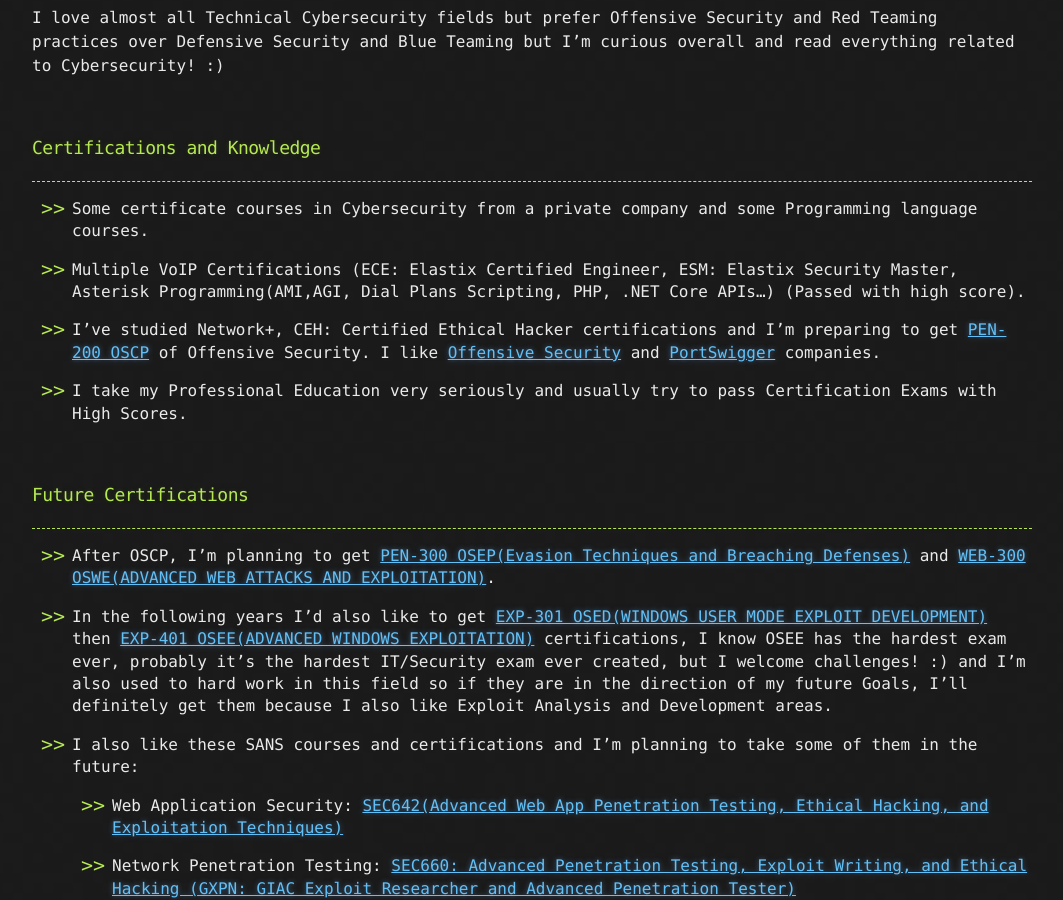
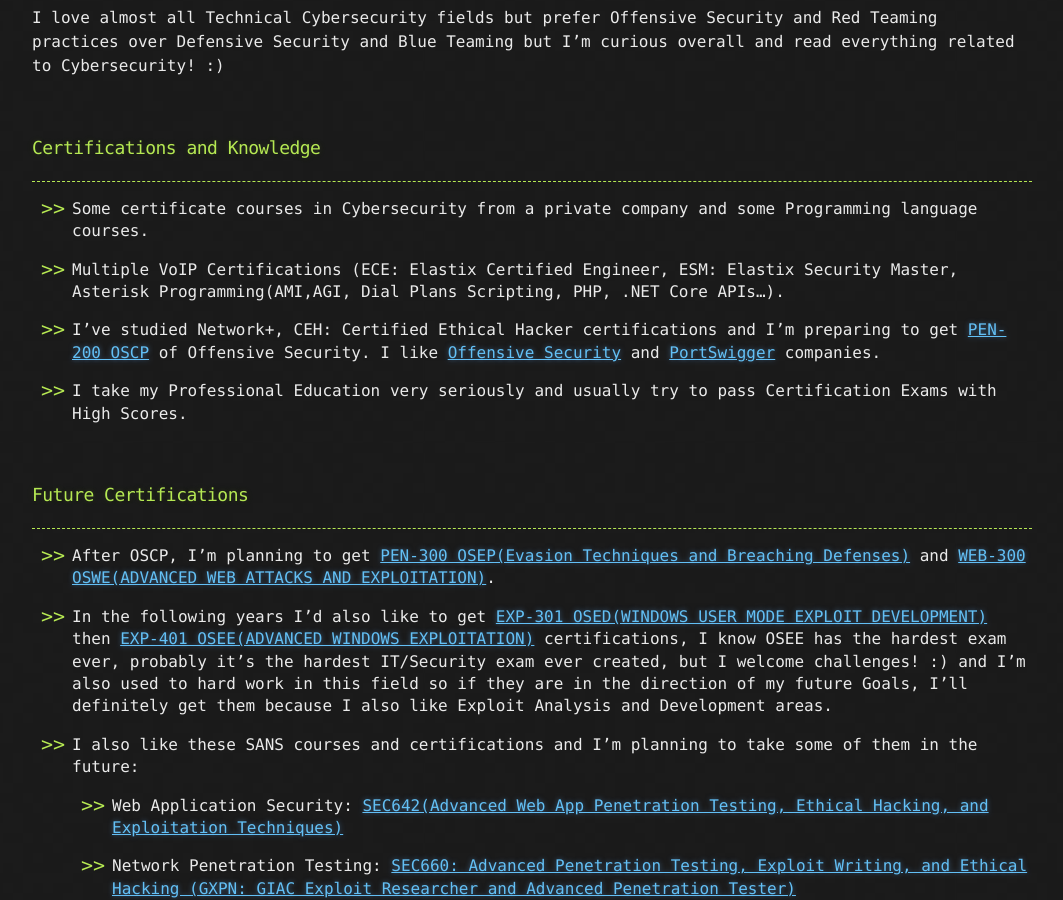
Before and after one commit to CamoCatX/camocatx.github.io, a Jekyll site: the page built from about.md, in a window 1280 px wide and 900 px high, scrolled down 1154 px. Shown: the whole window, without its empty margins (108-1171 px from the left). Built offline with Jekyll 4.4.1, drawn with Linux system fonts in a browser that asks for light colours.

Commit message:
Edit About page

```diff
--- a/about.md
+++ b/about.md
@@ -45,7 +45,7 @@ I love almost all Technical Cybersecurity fields but prefer Offensive Security a
 
 * Some certificate courses in Cybersecurity from a private company and some Programming language courses.
 
-* Multiple VoIP Certifications (ECE: Elastix Certified Engineer, ESM: Elastix Security Master, Asterisk Programming(AMI,AGI, Dial Plans Scripting, PHP, .NET Core APIs...) (Passed with high score).
+* Multiple VoIP Certifications (ECE: Elastix Certified Engineer, ESM: Elastix Security Master, Asterisk Programming(AMI,AGI, Dial Plans Scripting, PHP, .NET Core APIs...).
 * I've studied Network+, CEH: Certified Ethical Hacker certifications and I'm preparing to get [PEN-200 OSCP](https://www.offensive-security.com/pwk-oscp/) of Offensive Security. I like [Offensive Security](https://www.offensive-security.com/) and [PortSwigger](https://portswigger.net/) companies.
 
 * I take my Professional Education very seriously and usually try to pass Certification Exams with High Scores.
```
